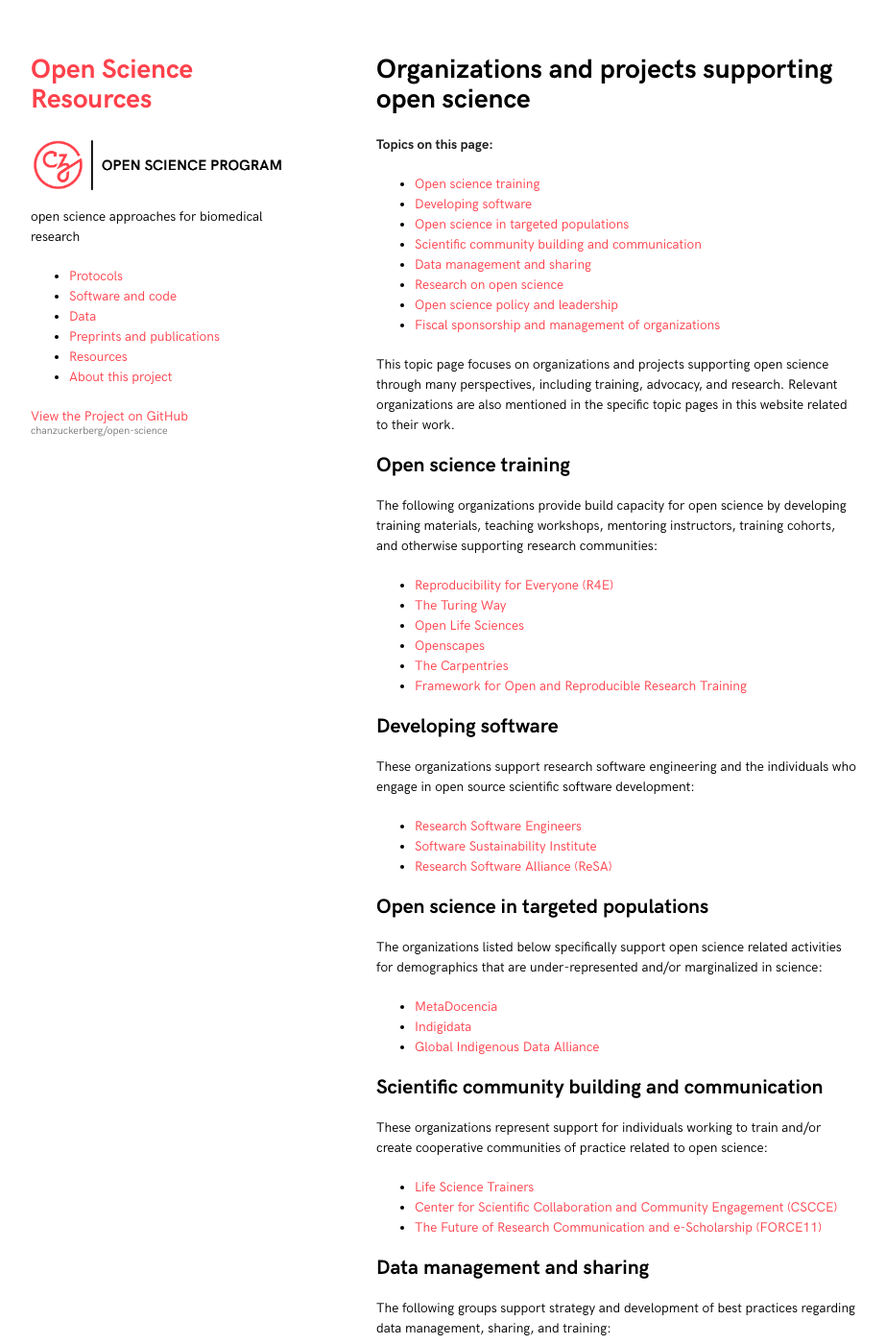
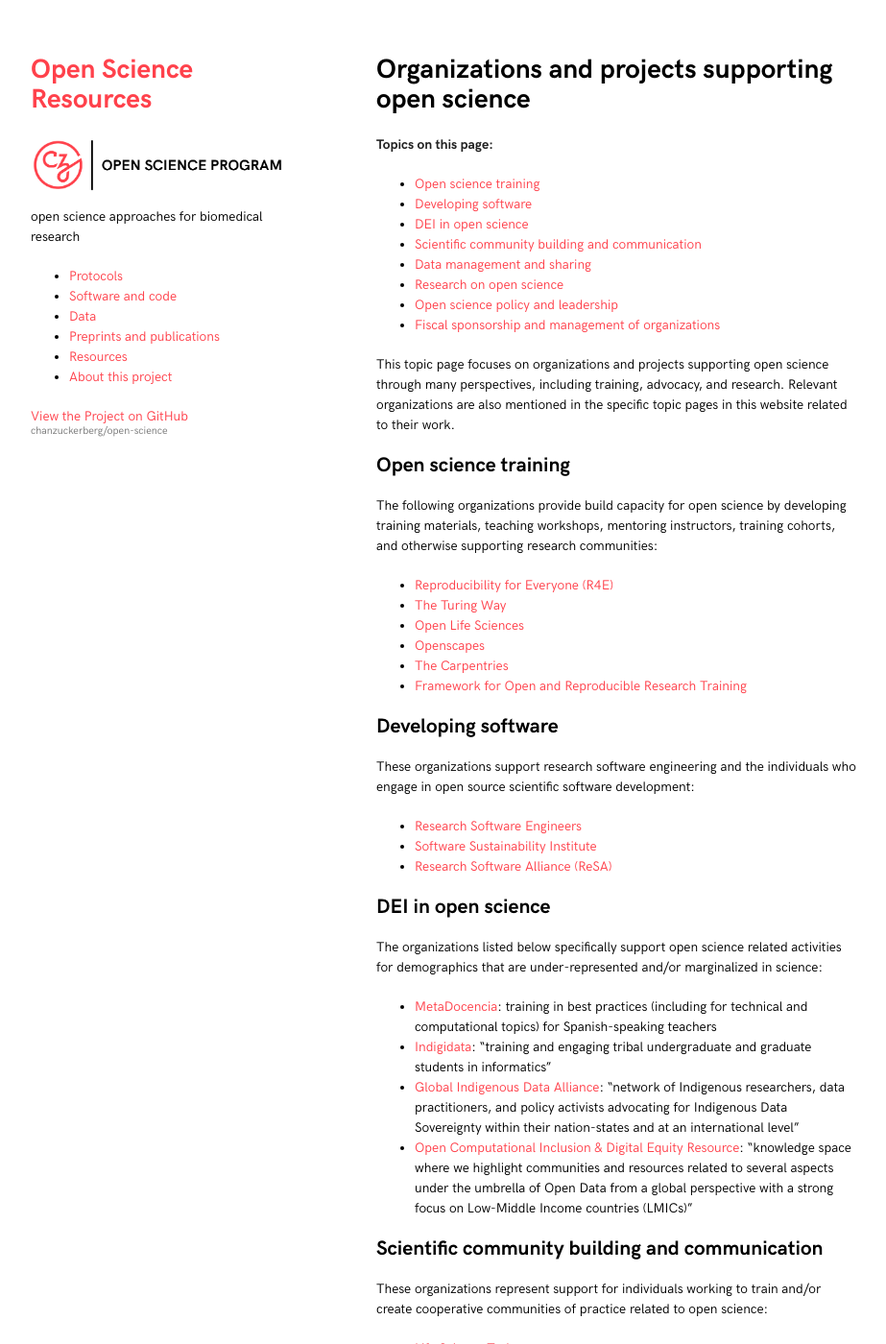
Before and after one commit to chanzuckerberg/open-science, a Jekyll site: the page built from collections/_resources/organizations.md, in a window 1280 px wide and 1400 px high. Shown: the whole window at 96% size, without its empty margins (178-1101 px from the left). Built offline with Jekyll 4.4.1, drawn with Linux system fonts in a browser that asks for light colours.

Commit message:
adding OpenCIDER and some descriptions

```diff
--- a/collections/_resources/organizations.md
+++ b/collections/_resources/organizations.md
@@ -7,7 +7,7 @@ layout: default
 **Topics on this page:**
 - [Open science training](#open-science-training)
 - [Developing software](#developing-software)
-- [Open science in targeted populations](#open-science-in-targeted-populations)
+- [DEI in open science](#dei-in-open-science)
 - [Scientific community building and communication](#scientific-community-building-and-communication)
 - [Data management and sharing](#data-management-and-sharing)
 - [Research on open science](#research-on-open-science)
@@ -40,14 +40,15 @@ engage in open source scientific software development:
 - [Software Sustainability Institute](https://www.software.ac.uk/)
 - [Research Software Alliance (ReSA)](https://www.researchsoft.org/)
 
-## Open science in targeted populations
+## DEI in open science
 
 The organizations listed below specifically support open science related activities for
 demographics that are under-represented and/or marginalized in science:
 
-- [MetaDocencia](https://www.metadocencia.org/en/)
-- [Indigidata](https://indigidata.nativebio.org/)
-- [Global Indigenous Data Alliance](https://www.gida-global.org/)
+- [MetaDocencia](https://www.metadocencia.org/en/): training in best practices (including for technical and computational topics) for Spanish-speaking teachers
+- [Indigidata](https://indigidata.nativebio.org/): "training and engaging tribal undergraduate and graduate students in informatics"
+- [Global Indigenous Data Alliance](https://www.gida-global.org/): "network of Indigenous researchers, data practitioners, and policy activists advocating for Indigenous Data Sovereignty within their nation-states and at an international level"
+- [Open Computational Inclusion & Digital Equity Resource](https://www.opencider.org/): "knowledge space where we highlight communities and resources related to several aspects under the umbrella of Open Data from a global perspective with a strong focus on Low-Middle Income countries (LMICs)"
 
 ## Scientific community building and communication
 
```
Also changed, not shown: other parts of collections/_resources/organizations.md (+1 -0 lines).
